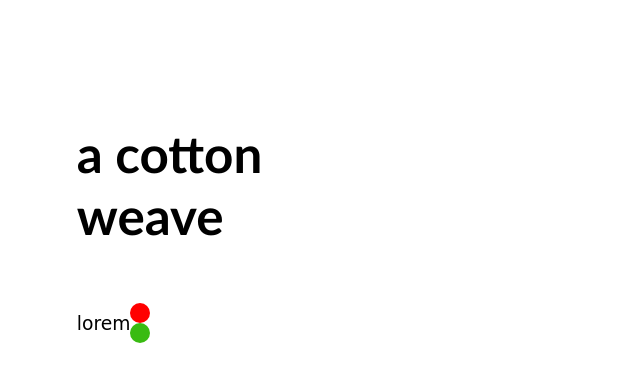
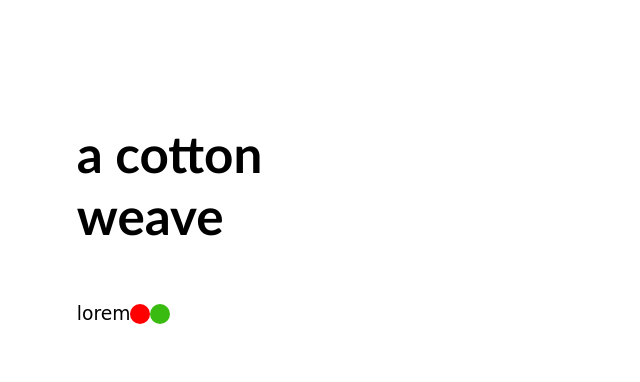
Before and after one commit to heyiamkrishna/cotton-weave-project, a plain HTML site: page index.html in a window 1280 px wide. Shown: the top 382 px of the page, without its empty margins (0-640 px from the left). Drawn offline with Linux system fonts and the light colour scheme.

Commit message:
adding feature

```diff
--- a/index.html
+++ b/index.html
@@ -12,7 +12,7 @@
             <h4>a cotton <br> weave</h4>
             <div id="color">
                 <h3>lorem</h3>
-                <div id="color-div">
+                <div id="colors">
                     <div class="color1"></div>
                     <div class="color2"></div>
                 </div>
--- a/style.css
+++ b/style.css
@@ -55,7 +55,10 @@ body {
     font-family: cursive;
 
 }
-
+#colors{
+    display: flex;
+    align-items: center;
+}
 .color1{
     height: 20px;
     width: 20px;
```
